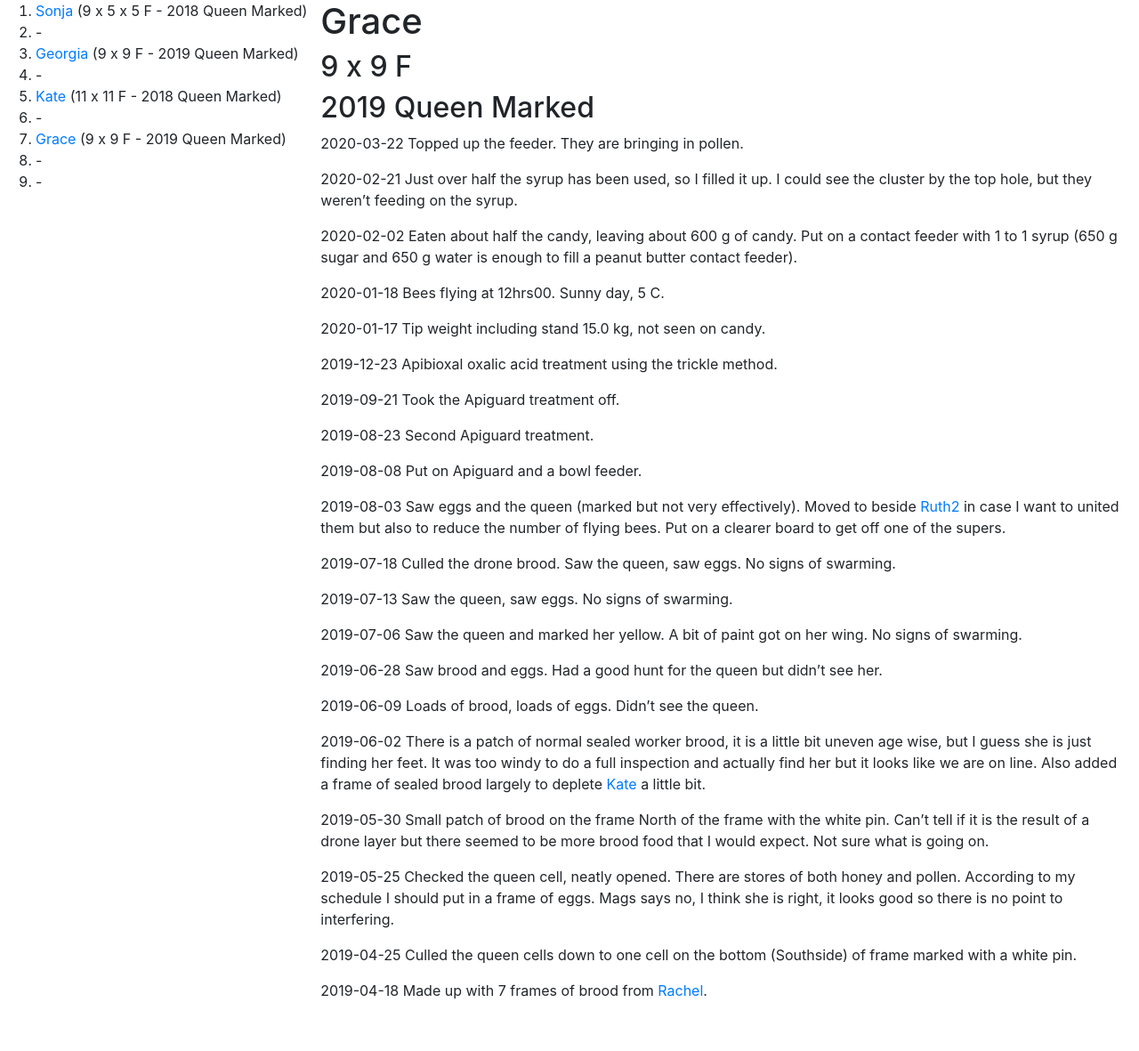
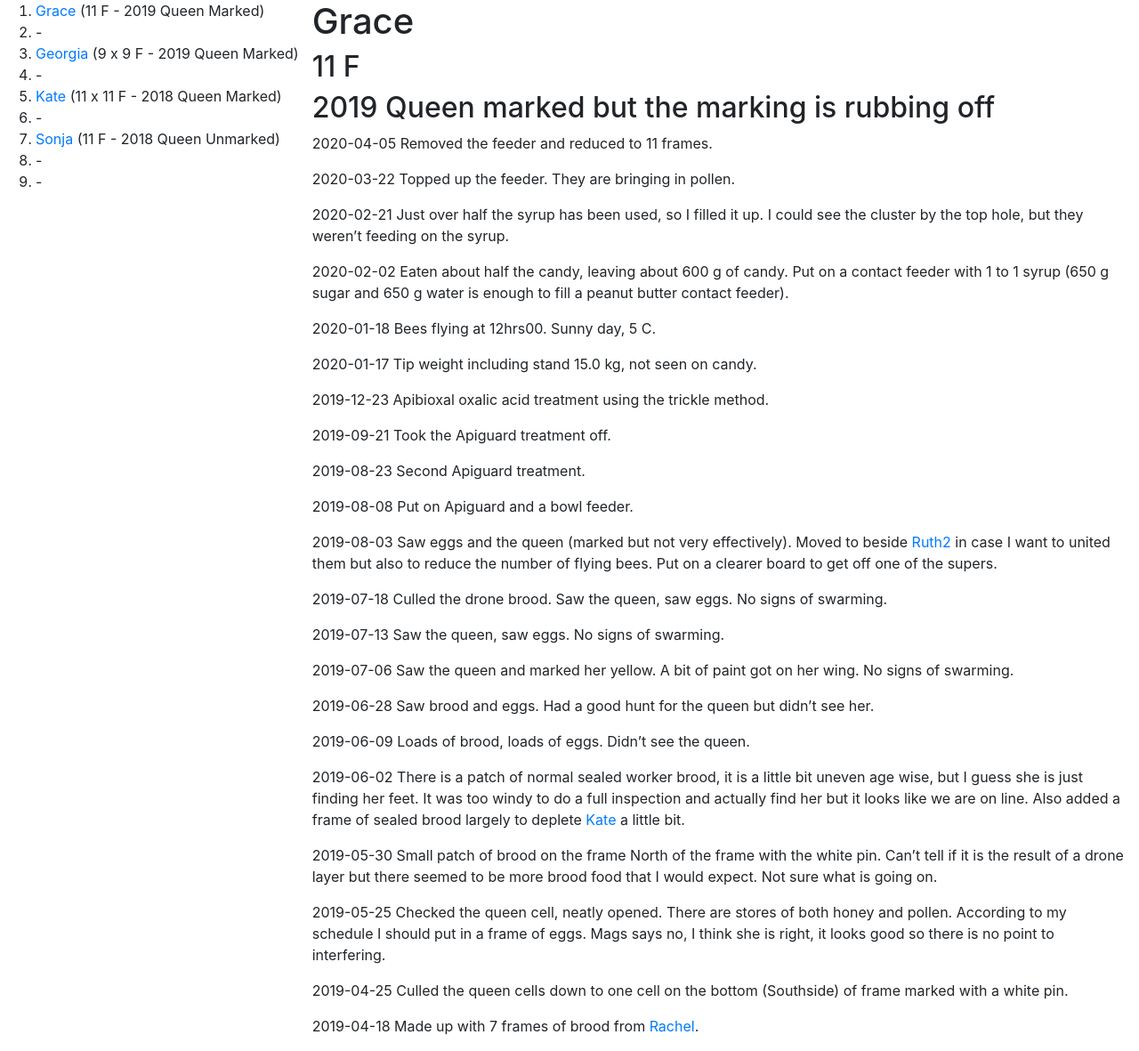
Before and after one commit to joejcollins/rhapsody-angel, a Jekyll site: the page built from queens/grace.md, in a window 1280 px wide. Shown: the whole page at 89% size. Built offline with Jekyll 4.4.1, drawn with Linux system fonts in a browser that asks for light colours; our own code applies the rules of GitHub Pages for plain Markdown files; before the commit the page ends 1141 px from its top, so only the background shows below that.

Commit message:
First contact day

```diff
--- a/_includes/apiary.md
+++ b/_includes/apiary.md
@@ -1,9 +1,9 @@
-1. [Sonja]({{ site.baseurl }}/queens/sonja/) (9 x 5 x 5 F - 2018 Queen Marked)
+1. [Grace]({{ site.baseurl }}/queens/grace/) (11 F - 2019 Queen Marked)
 1. -
 1. [Georgia]({{ site.baseurl }}/queens/georgia/) (9 x 9 F - 2019 Queen Marked)
 1. -
 1. [Kate]({{ site.baseurl }}/queens/kate/) (11 x 11 F - 2018 Queen Marked)
 1. -
-1. [Grace]({{ site.baseurl }}/queens/grace/) (9 x 9 F - 2019 Queen Marked)
+1. [Sonja]({{ site.baseurl }}/queens/sonja/) (11 F - 2018 Queen Unmarked)
 1. -
 1. -
--- a/queens/grace.md
+++ b/queens/grace.md
@@ -2,8 +2,10 @@
 position: 4
 ---
 # Grace
-## 9 x 9 F
-## 2019 Queen Marked
+## 11 F
+## 2019 Queen marked but the marking is rubbing off
+
+2020-04-05 Removed the feeder and reduced to 11 frames.
 
 2020-03-22 Topped up the feeder.  They are bringing in pollen.
 
```
Also changed, not shown: queens/sonja.md (+3 -1 lines).
